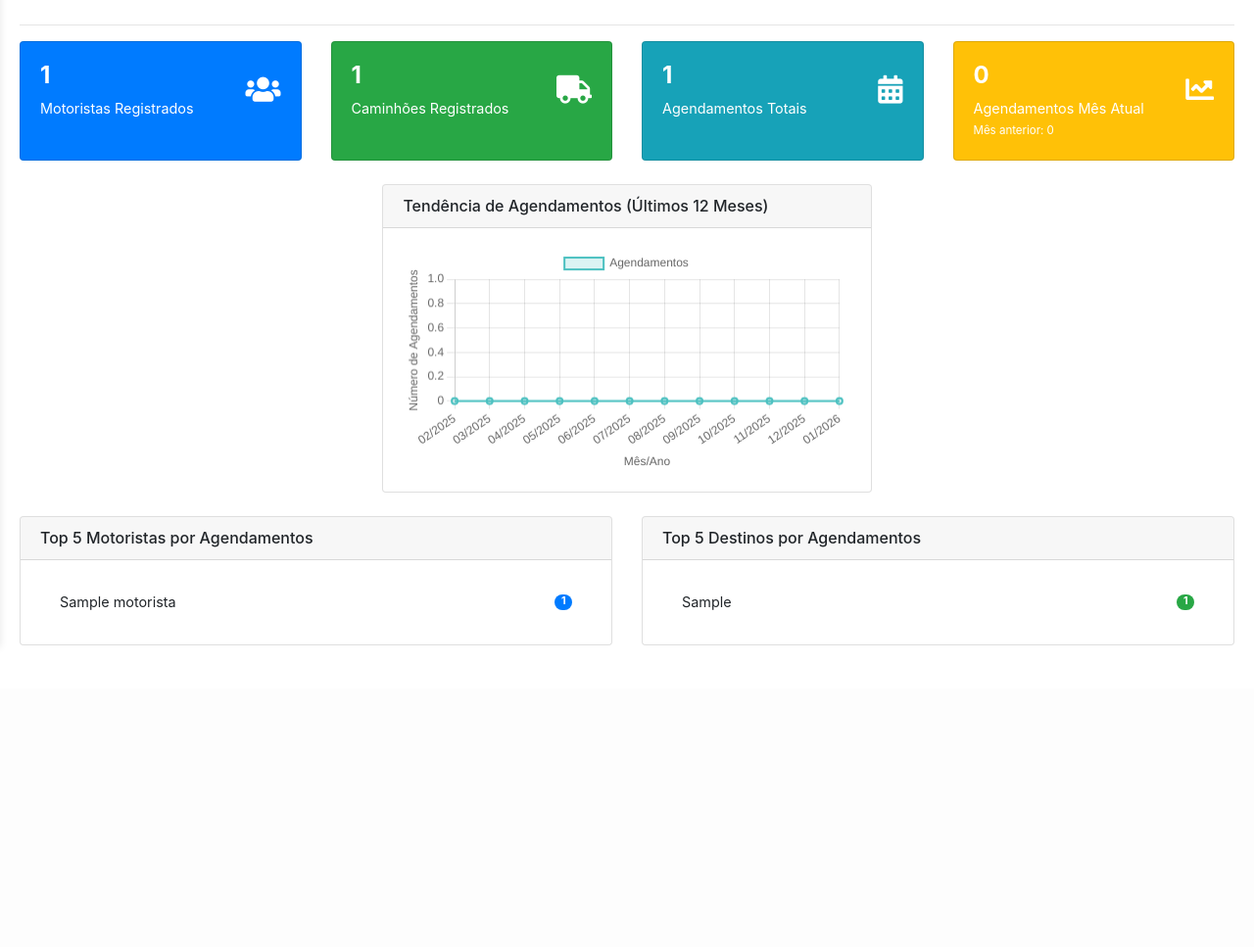
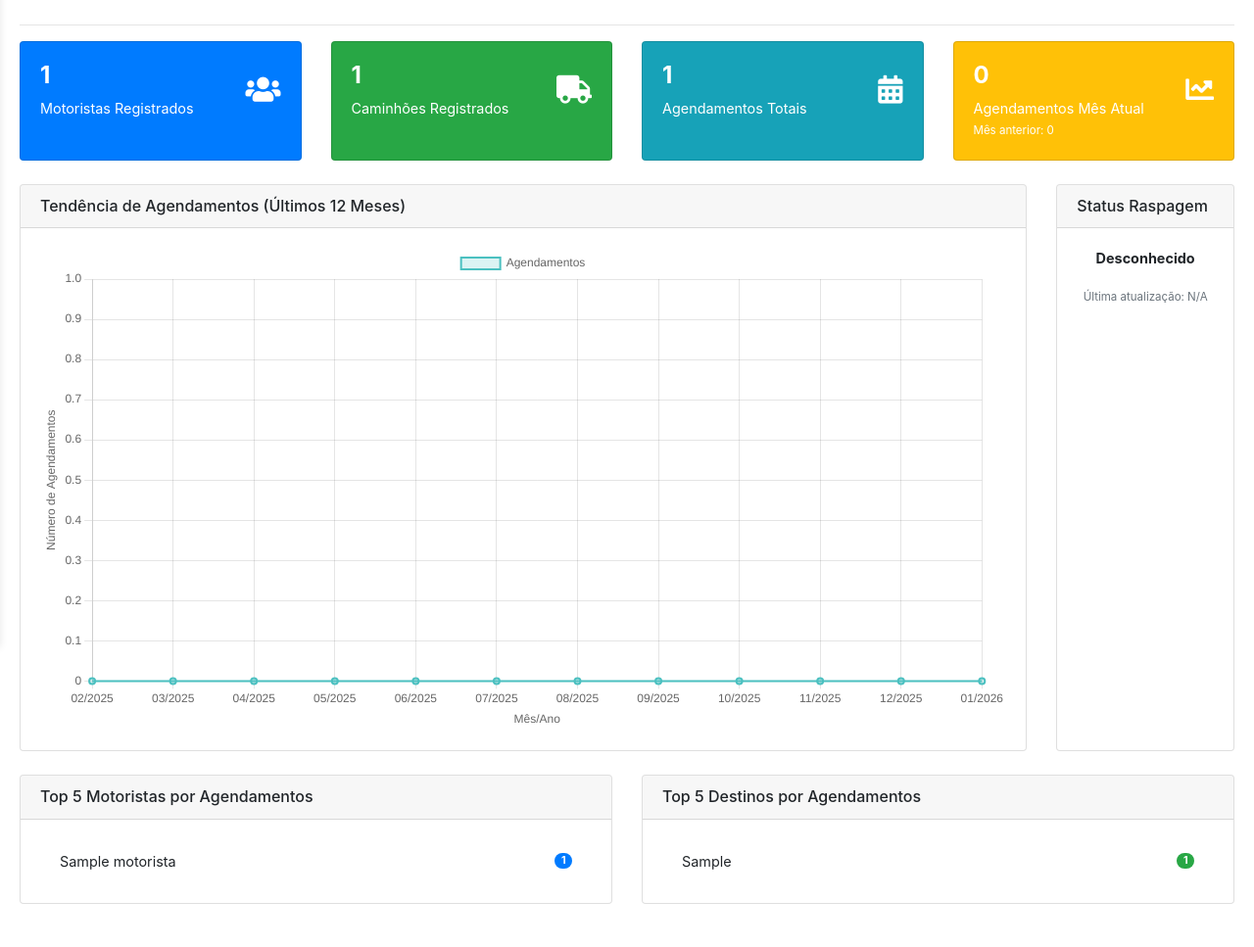
Before and after one commit to nivaldo14/Pref-kadosh_rpa, a Flask app: page /dashboard in a window 1280 px wide. Shown: the part 143-1110 px from the top of the page at 98% size. Before the commit the page ends 802 px from the top, so only its background shows below. Run offline with Flask 3, Linux system fonts and the light colour scheme; a user stored in the database is signed in; tables that the repository leaves empty hold one stand-in row (values such as "Sample post"); data that the repository does not hold is empty; some libraries are stand-ins or nearby versions.

Commit message:
fix:versao nova hora, graf. menor

```diff
--- a/app.py
+++ b/app.py
@@ -37,7 +37,7 @@ db_name = os.getenv('DB_NAME', 'dbkadosh')
 app.config['SQLALCHEMY_DATABASE_URI'] = f'postgresql://{db_user}:{db_pass}@{db_host}:{db_port}/{db_name}?client_encoding=utf8'
 app.config['SQLALCHEMY_TRACK_MODIFICATIONS'] = False
 
-APP_VERSION = "1.0.1"
+APP_VERSION = datetime.now(timezone.utc).strftime("1.0.%y%m%d%H%M")
 
 db = SQLAlchemy(app)
 migrate = Migrate(app, db)
--- a/templates/dashboard_decisao.html
+++ b/templates/dashboard_decisao.html
@@ -76,13 +76,27 @@
 
 <div class="row">
     <!-- Gráfico de Tendência de Agendamentos (Últimos 12 Meses) -->
-    <div class="col-md-5 mx-auto mb-4">
+    <div class="col-md-10 mb-4">
         <div class="card">
             <div class="card-header">
-                <h6 class="mb-0">Tendência de Agendamentos (Últimos 12 Meses)</h5>
+                <h6 class="mb-0">Tendência de Agendamentos (Últimos 12 Meses)</h6>
             </div>
             <div class="card-body">
                 <canvas id="agendamentosTendenciaChart"></canvas>
+            </div>
+        </div>
+    </div>
+    <!-- Novo Card ao lado do gráfico -->
+    <div class="col-md-2 mb-4">
+        <div class="card h-100">
+            <div class="card-header">
+                <h6 class="mb-0">Status Raspagem</h6>
+            </div>
+            <div class="card-body">
+                <div class="text-center">
+                    <p class="font-weight-bold">Desconhecido</p> {# Placeholder #}
+                    <small class="text-muted">Última atualização: N/A</small> {# Placeholder #}
+                </div>
             </div>
         </div>
     </div>
```
